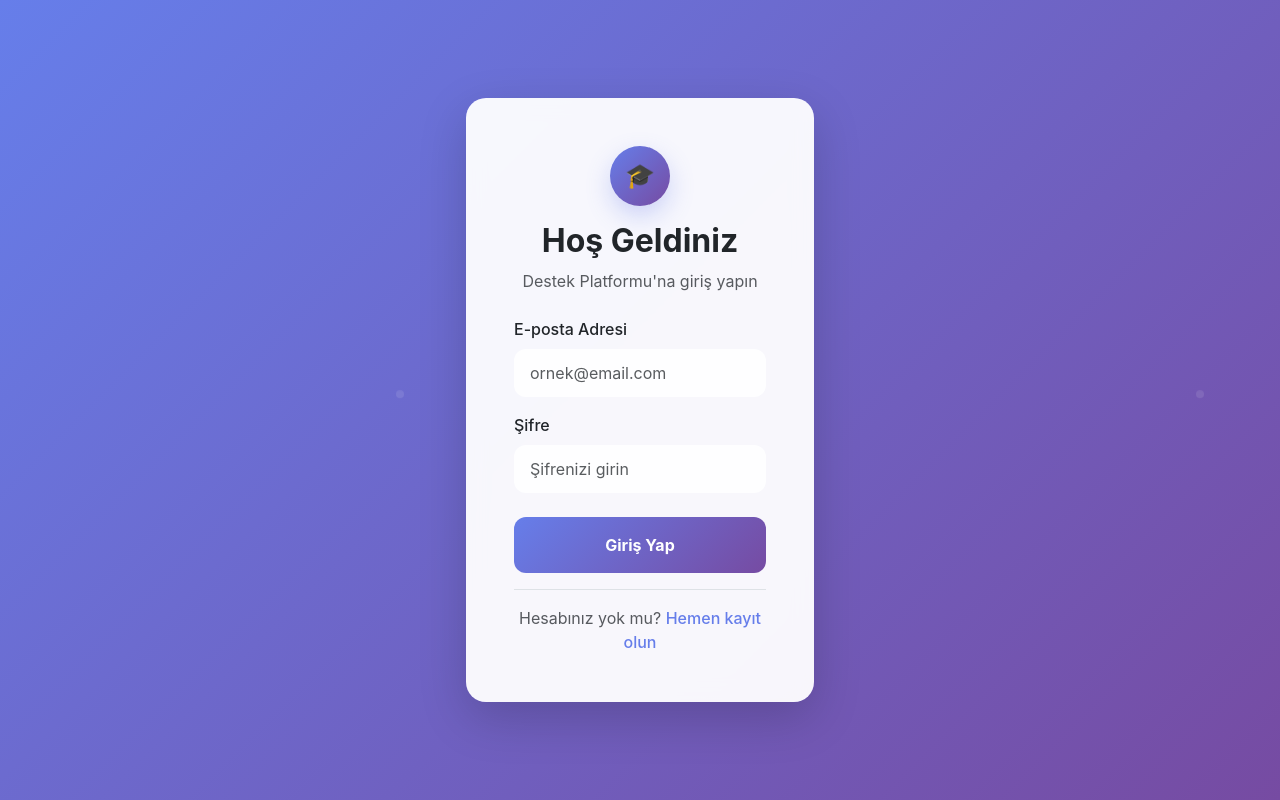
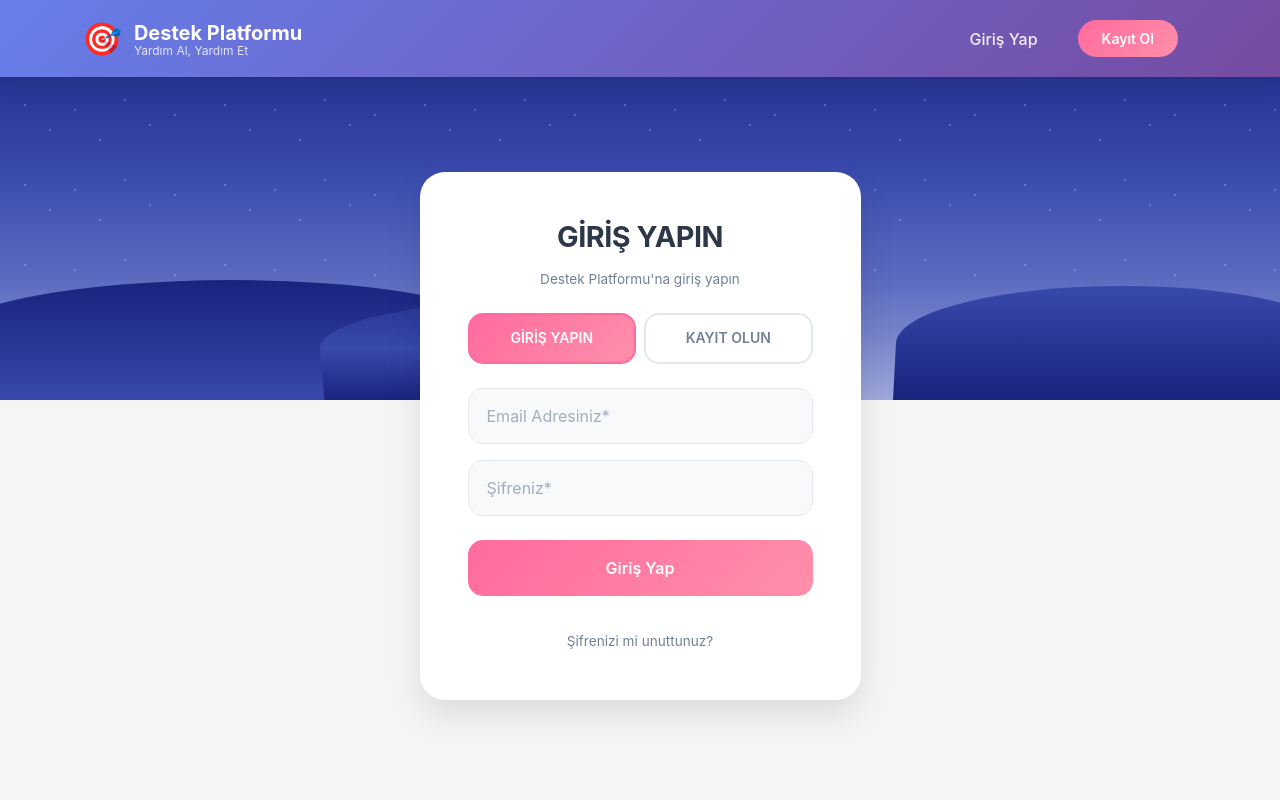
Before and after one commit to bunyaminyusufoglu/destek-platformu, a React (Create React App) app in the folder frontend/: page /login in a window 1280 px wide. Built offline with nearby package versions, Linux system fonts and the light colour scheme; no server answers.

Commit message:
Ana Header oluşturuldu. Login ve Register kartları düzenlendi.

```diff
--- a/frontend/src/App.js
+++ b/frontend/src/App.js
@@ -1,6 +1,7 @@
 import React from 'react';
 import { BrowserRouter as Router, Routes, Route, Navigate } from 'react-router-dom';
 import { AuthProvider, useAuth } from './contexts/AuthContext';
+import Header from './components/shared/Header';
 import Login from './components/auth/Login';
 import Register from './components/auth/Register';
 import Dashboard from './components/shared/Dashboard';
@@ -23,6 +24,7 @@ function App() {
     <AuthProvider>
       <Router>
         <div className="App">
+          <Header />
           <Routes>
             {/* Public Routes */}
             <Route
--- a/frontend/src/components/auth/Login.js
+++ b/frontend/src/components/auth/Login.js
@@ -40,33 +40,37 @@ const Login = () => {
   };
 
   return (
-    <div className="auth-container">
+    <div className="modern-auth-container">
+      {/* Mountain Background */}
+      <div className="mountain-background">
+        <div className="sky-gradient">
+          <div className="stars"></div>
+        </div>
+        <div className="mountains">
+          <div className="mountain mountain-1"></div>
+          <div className="mountain mountain-2"></div>
+          <div className="mountain mountain-3"></div>
+        </div>
+      </div>
 
-      <Container className="d-flex align-items-center justify-content-center min-vh-100">
+      <Container className="d-flex align-items-center justify-content-center" style={{ minHeight: 'calc(100vh - 80px)', paddingTop: '120px' }}>
         <Row className="justify-content-center w-100">
-          <Col md={6} lg={4}>
-            <Card className="auth-card border-0 shadow-lg">
+          <Col md={7} lg={6} xl={5}>
+            <Card className="modern-auth-card">
               <Card.Body className="p-5">
                 <div className="text-center mb-4">
-                  <div className="mb-3">
-                    <div style={{
-                      width: '60px',
-                      height: '60px',
-                      background: 'linear-gradient(135deg, #667eea 0%, #764ba2 100%)',
-                      borderRadius: '50%',
-                      margin: '0 auto',
-                      display: 'flex',
-                      alignItems: 'center',
-                      justifyContent: 'center',
-                      fontSize: '24px',
-                      color: 'white',
-                      boxShadow: '0 10px 25px rgba(102, 126, 234, 0.3)'
-                    }}>
-                      🎓
-                    </div>
-                  </div>
-                  <h2 className="fw-bold text-dark mb-2">Hoş Geldiniz</h2>
-                  <p className="text-muted mb-0">Destek Platformu'na giriş yapın</p>
+                  <h1 className="modern-title mb-3">GİRİŞ YAPIN</h1>
+                  <p className="modern-subtitle">Destek Platformu'na giriş yapın</p>
+                </div>
+
+                {/* Toggle Buttons */}
+                <div className="d-flex gap-2 mb-4">
+                  <Link to="/login" className="modern-toggle-btn active">
+                    GİRİŞ YAPIN
+                  </Link>
+                  <Link to="/register" className="modern-toggle-btn">
+                    KAYIT OLUN
+                  </Link>
                 </div>
 
                 <Form onSubmit={handleSubmit}>
@@ -80,39 +84,34 @@ const Login = () => {
                   )}
 
                   <Form.Group className="mb-3">
-                    <Form.Label className="fw-medium text-dark">E-posta Adresi</Form.Label>
                     <Form.Control
                       type="email"
                       name="email"
                       value={formData.email}
                       onChange={handleChange}
                       required
-                      placeholder="ornek@email.com"
-                      className="auth-input border-0"
-                      style={{ fontSize: '16px' }}
+                      placeholder="Email Adresiniz*"
+                      className="modern-input"
                     />
                   </Form.Group>
 
                   <Form.Group className="mb-4">
-                    <Form.Label className="fw-medium text-dark">Şifre</Form.Label>
                     <Form.Control
                       type="password"
                       name="password"
                       value={formData.password}
                       onChange={handleChange}
                       required
-                      placeholder="Şifrenizi girin"
-                      className="auth-input border-0"
-                      style={{ fontSize: '16px' }}
+                      placeholder="Şifreniz*"
+                      className="modern-input"
                     />
                   </Form.Group>
 
                   <Button
                     variant="primary"
                     type="submit"
-                    className="auth-btn w-100 py-3 mb-3 text-white fw-bold"
+                    className="modern-btn w-100 py-3 mb-3"
                     disabled={loading}
-                    style={{ fontSize: '16px' }}
                   >
                     {loading ? (
                       <div className="d-flex align-items-center justify-content-center">
@@ -125,13 +124,10 @@ const Login = () => {
                   </Button>
                 </Form>
 
-                <div className="text-center pt-3 border-top">
-                  <p className="text-muted mb-0">
-                    Hesabınız yok mu?{' '}
-                    <Link to="/register" className="auth-link fw-medium">
-                      Hemen kayıt olun
-                    </Link>
-                  </p>
+                <div className="text-center pt-3">
+                  <Link to="/register" className="modern-forgot-link">
+                    Şifrenizi mi unuttunuz?
+                  </Link>
                 </div>
               </Card.Body>
             </Card>
--- a/frontend/src/components/auth/Register.js
+++ b/frontend/src/components/auth/Register.js
@@ -78,33 +78,37 @@ const Register = () => {
   };
 
   return (
-    <div className="auth-container">
+    <div className="modern-auth-container">
+      {/* Mountain Background */}
+      <div className="mountain-background">
+        <div className="sky-gradient">
+          <div className="stars"></div>
+        </div>
+        <div className="mountains">
+          <div className="mountain mountain-1"></div>
+          <div className="mountain mountain-2"></div>
+          <div className="mountain mountain-3"></div>
+        </div>
+      </div>
 
-      <Container className="d-flex align-items-center justify-content-center min-vh-100 py-5">
+      <Container className="d-flex align-items-start justify-content-center py-5" style={{ minHeight: 'calc(100vh - 80px)', paddingTop: '120px' }}>
         <Row className="justify-content-center w-100">
-          <Col md={8} lg={6}>
-            <Card className="auth-card border-0 shadow-lg">
+          <Col md={9} lg={8} xl={7}>
+            <Card className="modern-auth-card">
               <Card.Body className="p-5">
                 <div className="text-center mb-4">
-                  <div className="mb-3">
-                    <div style={{
-                      width: '60px',
-                      height: '60px',
-                      background: 'linear-gradient(135deg, #667eea 0%, #764ba2 100%)',
-                      borderRadius: '50%',
-                      margin: '0 auto',
-                      display: 'flex',
-                      alignItems: 'center',
-                      justifyContent: 'center',
-                      fontSize: '24px',
-                      color: 'white',
-                      boxShadow: '0 10px 25px rgba(102, 126, 234, 0.3)'
-                    }}>
-                      🚀
-                    </div>
-                  </div>
-                  <h2 className="fw-bold text-dark mb-2">Kayıt Olun</h2>
-                  <p className="text-muted mb-0">Destek Platformu'na katılın ve başlayın</p>
+                  <h1 className="modern-title mb-3">KAYIT OLUN</h1>
+                  <p className="modern-subtitle">Destek Platformu'na kayıt olun</p>
+                </div>
+
+                {/* Toggle Buttons */}
+                <div className="d-flex gap-2 mb-4">
+                  <Link to="/login" className="modern-toggle-btn">
+                    GİRİŞ YAPIN
+                  </Link>
+                  <Link to="/register" className="modern-toggle-btn active">
+                    KAYIT OLUN
+                  </Link>
                 </div>
 
                 <Form onSubmit={handleSubmit}>
@@ -118,63 +122,55 @@ const Register = () => {
                   )}
 
                   <Form.Group className="mb-3">
-                    <Form.Label className="fw-medium text-dark">Ad Soyad</Form.Label>
                     <Form.Control
                       type="text"
                       name="name"
                       value={formData.name}
                       onChange={handleChange}
                       required
-                      placeholder="Adınız ve soyadınız"
-                      className="auth-input border-0"
-                      style={{ fontSize: '16px' }}
+                      placeholder="Adınız Soyadınız*"
+                      className="modern-input"
                     />
                   </Form.Group>
 
                   <Form.Group className="mb-3">
-                    <Form.Label className="fw-medium text-dark">E-posta Adresi</Form.Label>
                     <Form.Control
                       type="email"
                       name="email"
                       value={formData.email}
                       onChange={handleChange}
                       required
-                      placeholder="ornek@email.com"
-                      className="auth-input border-0"
-                      style={{ fontSize: '16px' }}
+                      placeholder="Email Adresiniz*"
+                      className="modern-input"
                     />
                   </Form.Group>
 
                   <Row>
                     <Col md={6}>
                       <Form.Group className="mb-3">
-                        <Form.Label className="fw-medium text-dark">Şifre</Form.Label>
                         <Form.Control
                           type="password"
                           name="password"
                           value={formData.password}
                           onChange={handleChange}
                           required
-                          placeholder="En az 6 karakter"
+                          placeholder="Şifreniz*"
                           minLength={6}
-                          className="auth-input border-0"
-                          style={{ fontSize: '16px' }}
+                          className="modern-input"
                         />
                       </Form.Group>
                     </Col>
                     <Col md={6}>
                       <Form.Group className="mb-3">
-                        <Form.Label className="fw-medium text-dark">Şifre Tekrar</Form.Label>
                         <Form.Control
                           type="password"
                           name="confirmPassword"
                           value={formData.confirmPassword}
                           onChange={handleChange}
                           required
-                          placeholder="Şifrenizi tekrar girin"
+                          placeholder="Şifrenizi Tekrar Giriniz*"
                           minLength={6}
-                          className="auth-input border-0"
-                          style={{ fontSize: '16px' }}
+                          className="modern-input"
                         />
                       </Form.Group>
                     </Col>
@@ -185,7 +181,7 @@ const Register = () => {
                     <div className="d-flex gap-4">
                       <Form.Check
                         type="radio"
-                        id="student"
+                        id="user"
                         name="role"
                         value="user"
                         checked={formData.role === 'user'}
@@ -260,9 +256,8 @@ const Register = () => {
                   <Button
                     variant="primary"
                     type="submit"
-                    className="auth-btn w-100 py-3 mb-3 text-white fw-bold"
+                    className="modern-btn w-100 py-3 mb-3"
                     disabled={loading}
-                    style={{ fontSize: '16px' }}
                   >
                     {loading ? (
                       <div className="d-flex align-items-center justify-content-center">
@@ -270,18 +265,15 @@ const Register = () => {
                         Kayıt oluşturuluyor...
                       </div>
                     ) : (
-                      'Hesap Oluştur'
+                      'Kayıt Ol'
                     )}
                   </Button>
                 </Form>
 
-                <div className="text-center pt-3 border-top">
-                  <p className="text-muted mb-0">
-                    Zaten hesabınız var mı?{' '}
-                    <Link to="/login" className="auth-link fw-medium">
-                      Giriş yapın
-                    </Link>
-                  </p>
+                <div className="text-center pt-3">
+                  <Link to="/login" className="modern-forgot-link">
+                    Zaten hesabınız var mı? Giriş yapın
+                  </Link>
                 </div>
               </Card.Body>
             </Card>
--- /dev/null
+++ b/frontend/src/components/shared/Header.js
@@ -0,0 +1,35 @@
+import React from 'react';
+import { Link } from 'react-router-dom';
+import { Container, Navbar, Nav, Button } from 'react-bootstrap';
+
+const Header = () => {
+  return (
+    <Navbar expand="lg" className="main-header">
+      <Container>
+        <Navbar.Brand as={Link} to="/" className="brand-logo">
+          <div className="brand-icon">🎯</div>
+          <div className="brand-text">
+            <div className="brand-title">Destek Platformu</div>
+            <div className="brand-subtitle">Yardım Al, Yardım Et</div>
+          </div>
+        </Navbar.Brand>
+
+        <Navbar.Toggle aria-controls="basic-navbar-nav" />
+        <Navbar.Collapse id="basic-navbar-nav">
+          <Nav className="ms-auto">
+            <Nav.Link as={Link} to="/login" className="nav-link-custom">
+              Giriş Yap
+            </Nav.Link>
+            <Nav.Link as={Link} to="/register" className="nav-link-custom">
+              <Button variant="primary" size="sm" className="register-btn">
+                Kayıt Ol
+              </Button>
+            </Nav.Link>
+          </Nav>
+        </Navbar.Collapse>
+      </Container>
+    </Navbar>
+  );
+};
+
+export default Header;
--- a/frontend/src/index.css
+++ b/frontend/src/index.css
@@ -24,6 +24,206 @@ body {
 code {
   font-family: source-code-pro, Menlo, Monaco, Consolas, 'Courier New',
     monospace;
+}
+
+/* Modern Auth Pages */
+.modern-auth-container {
+  min-height: 100vh;
+  background: #f5f5f5;
+  position: relative;
+  overflow: hidden;
+}
+
+/* Mountain Background */
+.mountain-background {
+  position: absolute;
+  top: 0;
+  left: 0;
+  right: 0;
+  height: 50%;
+  z-index: 1;
+}
+
+.sky-gradient {
+  height: 70%;
+  background: linear-gradient(180deg, #1a237e 0%, #283593 30%, #3949ab 60%, #5c6bc0 100%);
+  position: relative;
+}
+
+.stars {
+  position: absolute;
+  top: 0;
+  left: 0;
+  right: 0;
+  bottom: 0;
+  background-image:
+    radial-gradient(1px 1px at 25px 25px, white, transparent),
+    radial-gradient(1px 1px at 50px 50px, white, transparent),
+    radial-gradient(1px 1px at 75px 30px, white, transparent),
+    radial-gradient(1px 1px at 100px 60px, white, transparent),
+    radial-gradient(1px 1px at 125px 20px, white, transparent),
+    radial-gradient(1px 1px at 150px 45px, white, transparent),
+    radial-gradient(1px 1px at 175px 35px, white, transparent);
+  background-repeat: repeat;
+  background-size: 200px 80px;
+  opacity: 0.8;
+}
+
+.mountains {
+  height: 30%;
+  position: relative;
+  background: linear-gradient(180deg, #5c6bc0 0%, #7986cb 50%, #9fa8da 100%);
+}
+
+.mountain {
+  position: absolute;
+  bottom: 0;
+  border-radius: 50% 50% 0 0;
+}
+
+.mountain-1 {
+  left: -5%;
+  width: 45%;
+  height: 100%;
+  background: linear-gradient(180deg, #1a237e 0%, #283593 50%, #3949ab 100%);
+  transform: skewX(-8deg);
+}
+
+.mountain-2 {
+  left: 25%;
+  width: 40%;
+  height: 85%;
+  background: linear-gradient(180deg, #283593 0%, #3949ab 50%, #1a237e 100%);
+  transform: skewX(5deg);
+}
+
+.mountain-3 {
+  right: -5%;
+  width: 35%;
+  height: 95%;
+  background: linear-gradient(180deg, #3949ab 0%, #283593 50%, #1a237e 100%);
+  transform: skewX(-3deg);
+}
+
+/* Modern Auth Card */
+.modern-auth-card {
+  background: white;
+  border: none;
+  border-radius: 25px;
+  box-shadow: 0 15px 35px rgba(0, 0, 0, 0.1);
+  position: relative;
+  z-index: 2;
+  margin: 0 auto;
+  max-width: 450px;
+  width: 100%;
+  overflow: hidden;
+  margin-top: 2rem;
+}
+
+.modern-title {
+  font-size: 1.8rem;
+  font-weight: 700;
+  color: #2d3748;
+  text-align: center;
+  margin-bottom: 0.5rem;
+  letter-spacing: -0.5px;
+}
+
+.modern-subtitle {
+  color: #718096;
+  text-align: center;
+  font-size: 0.85rem;
+  margin-bottom: 1.5rem;
+  line-height: 1.4;
+}
+
+/* Modern Inputs */
+.modern-input {
+  border: 1px solid #e2e8f0;
+  border-radius: 15px;
+  padding: 15px 18px;
+  background: #f8f9fa;
+  transition: all 0.3s ease;
+  font-size: 16px;
+  color: #2d3748;
+}
+
+.modern-input:focus {
+  border-color: #ff6b9d;
+  background: white;
+  box-shadow: 0 0 0 2px rgba(255, 107, 157, 0.1);
+  outline: none;
+}
+
+.modern-input::placeholder {
+  color: #a0aec0;
+  font-weight: 400;
+}
+
+/* Modern Button */
+.modern-btn {
+  background: linear-gradient(135deg, #ff6b9d 0%, #ff8fab 100%);
+  border: none;
+  border-radius: 15px;
+  color: white;
+  font-weight: 600;
+  font-size: 16px;
+  transition: all 0.3s ease;
+  padding: 15px 20px;
+}
+
+.modern-btn:hover {
+  background: linear-gradient(135deg, #ff8fab 0%, #ff6b9d 100%);
+  transform: translateY(-1px);
+  box-shadow: 0 4px 12px rgba(255, 107, 157, 0.3);
+}
+
+/* Modern Toggle Buttons */
+.modern-toggle-btn {
+  flex: 1;
+  text-align: center;
+  padding: 15px 20px;
+  border: 2px solid #e2e8f0;
+  border-radius: 15px;
+  background: white;
+  color: #718096;
+  font-weight: 600;
+  transition: all 0.3s ease;
+  cursor: pointer;
+  text-decoration: none;
+  display: block;
+  font-size: 14px;
+  line-height: 1.2;
+}
+
+.modern-toggle-btn.active {
+  background: linear-gradient(135deg, #ff6b9d 0%, #ff8fab 100%);
+  border-color: #ff6b9d;
+  color: white;
+}
+
+.modern-toggle-btn:hover {
+  border-color: #ff6b9d;
+  color: #ff6b9d;
+  text-decoration: none;
+}
+
+.modern-toggle-btn.active:hover {
+  color: white;
+}
+
+/* Modern Links */
+.modern-forgot-link {
+  color: #718096;
+  text-decoration: none;
+  font-size: 0.85rem;
+  transition: color 0.3s ease;
+  font-weight: 400;
+}
+
+.modern-forgot-link:hover {
+  color: #ff6b9d;
+  text-decoration: none;
 }
 
 /* Auth Pages Animations */
@@ -297,6 +497,71 @@ code {
   padding-top: 80px; /* Navbar height */
 }
 
+/* Main Header Styles */
+.main-header {
+  background: linear-gradient(135deg, #667eea 0%, #764ba2 100%);
+  box-shadow: 0 2px 20px rgba(0, 0, 0, 0.1);
+  position: fixed;
+  top: 0;
+  left: 0;
+  right: 0;
+  z-index: 1030;
+  padding: 0.5rem 0;
+}
+
+.brand-logo {
+  display: flex;
+  align-items: center;
+  text-decoration: none;
+  color: white;
+}
+
+.brand-logo:hover {
+  color: white;
+  text-decoration: none;
+}
+
+.brand-icon {
+  font-size: 2rem;
+  margin-right: 0.75rem;
+  animation: bounce 2s infinite;
+}
+
+.brand-text {
+  display: flex;
+  flex-direction: column;
+}
+
+.brand-title {
+  font-size: 1.25rem;
+  font-weight: 700;
+  color: white;
+  line-height: 1.2;
+  margin: 0;
+}
+
+.brand-subtitle {
+  font-size: 0.75rem;
+  color: rgba(255, 255, 255, 0.8);
+  line-height: 1;
+  margin: 0;
+}
+
+.register-btn {
+  background: linear-gradient(135deg, #ff6b9d 0%, #ff8fab 100%);
+  border: none;
+  border-radius: 20px;
+  padding: 0.5rem 1.5rem;
+  font-weight: 600;
+  transition: all 0.3s ease;
+}
+
+.register-btn:hover {
+  background: linear-gradient(135deg, #ff8fab 0%, #ff6b9d 100%);
+  transform: translateY(-2px);
+  box-shadow: 0 5px 15px rgba(255, 107, 157, 0.4);
+}
+
 /* Navigation Styles */
 .navbar-custom {
   background: linear-gradient(135deg, #667eea 0%, #764ba2 100%);
```
Also changed, not shown: 2 other files (tests, documents, lock files or other folders).
